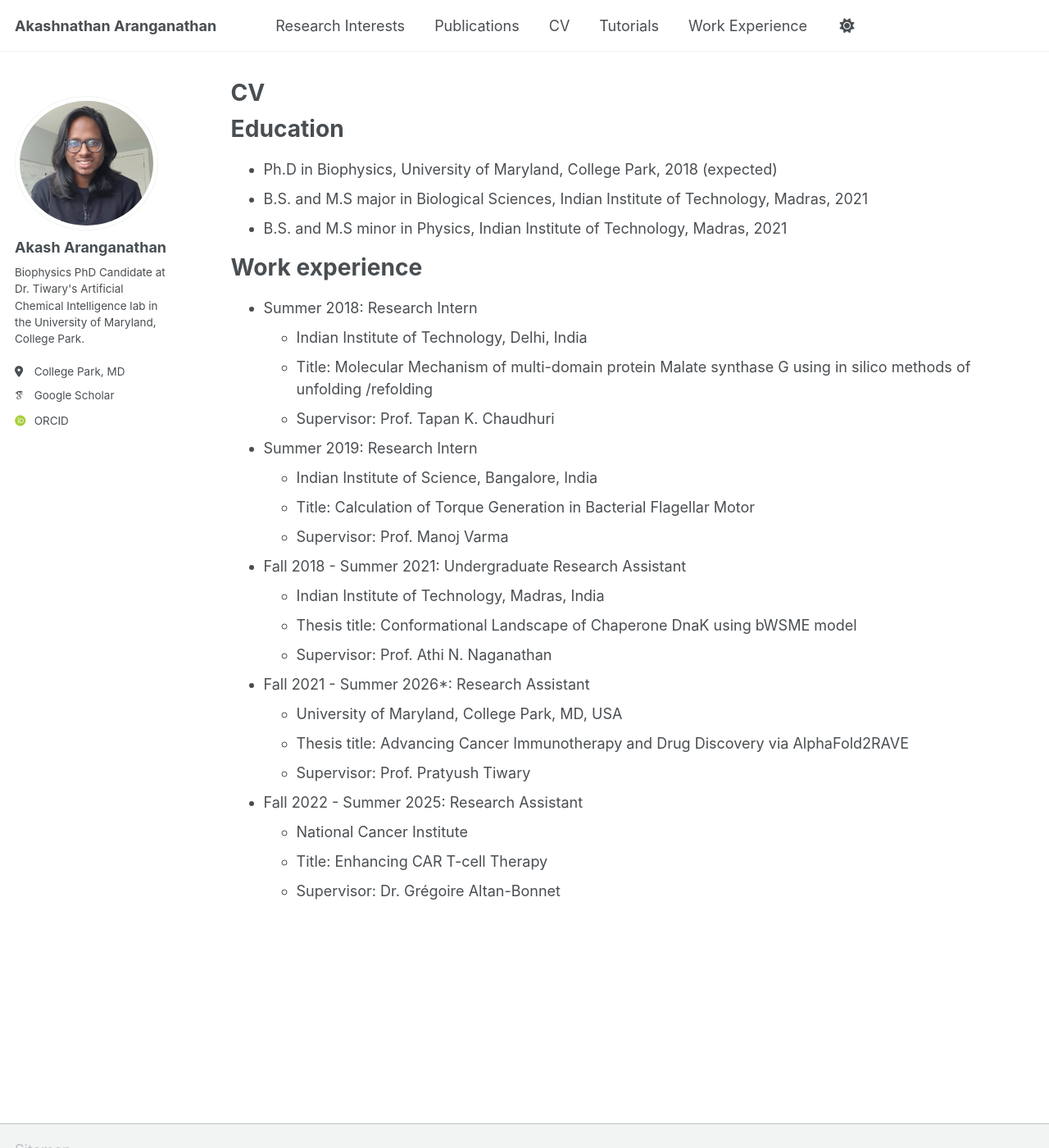
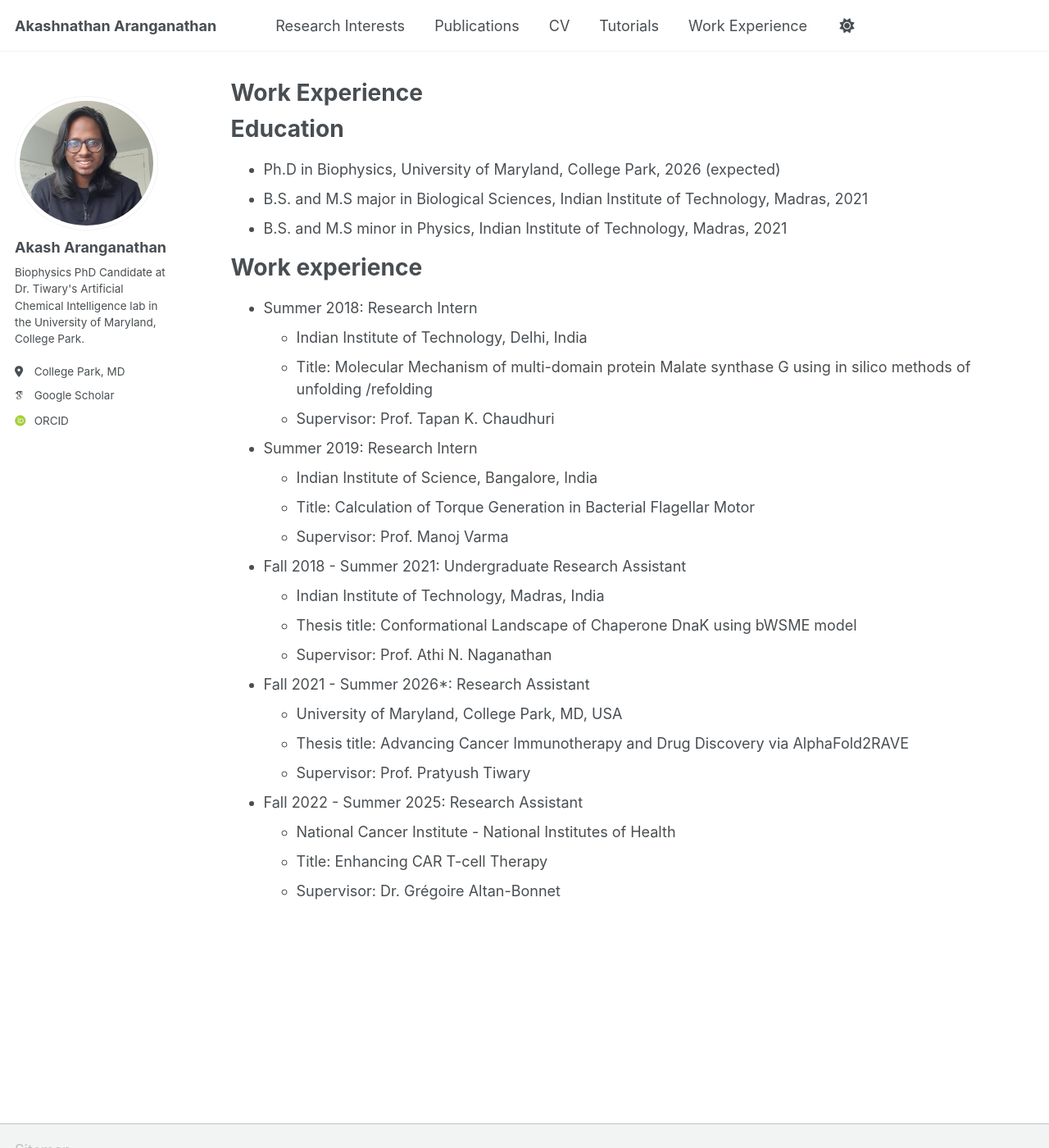
Before and after one commit to Akash-Aranganathan/akash-aranganathan.github.io, a Jekyll site: the page built from _pages/cv.md, in a window 1280 px wide and 1400 px high. Shown: the whole window at 82% size. Built offline with Jekyll 4.4.1, drawn with Linux system fonts in a browser that asks for light colours; some web fonts are replaced; a script that is not in the unit is left out.

Commit message:
Update CV to reflect new title and expected date

```diff
--- a/_pages/cv.md
+++ b/_pages/cv.md
@@ -1,17 +1,15 @@
 ---
 layout: archive
-title: "CV"
-permalink: /cv/
+title: "Work Experience"
+permalink: /workexp/
 author_profile: true
-redirect_from:
-  - /resume
 ---
 
 {% include base_path %}
 
 Education
 ======
-* Ph.D in Biophysics, University of Maryland, College Park, 2018 (expected)
+* Ph.D in Biophysics, University of Maryland, College Park, 2026 (expected)
 * B.S. and M.S major in Biological Sciences, Indian Institute of Technology, Madras, 2021
 * B.S. and M.S minor in Physics, Indian Institute of Technology, Madras, 2021
 
@@ -38,6 +36,6 @@ Work experience
   * Supervisor: Prof. Pratyush Tiwary
 
 * Fall 2022 - Summer 2025: Research Assistant
-  * National Cancer Institute
+  * National Cancer Institute - National Institutes of Health
   * Title: Enhancing CAR T-cell Therapy
   * Supervisor: Dr. Grégoire Altan-Bonnet
```
